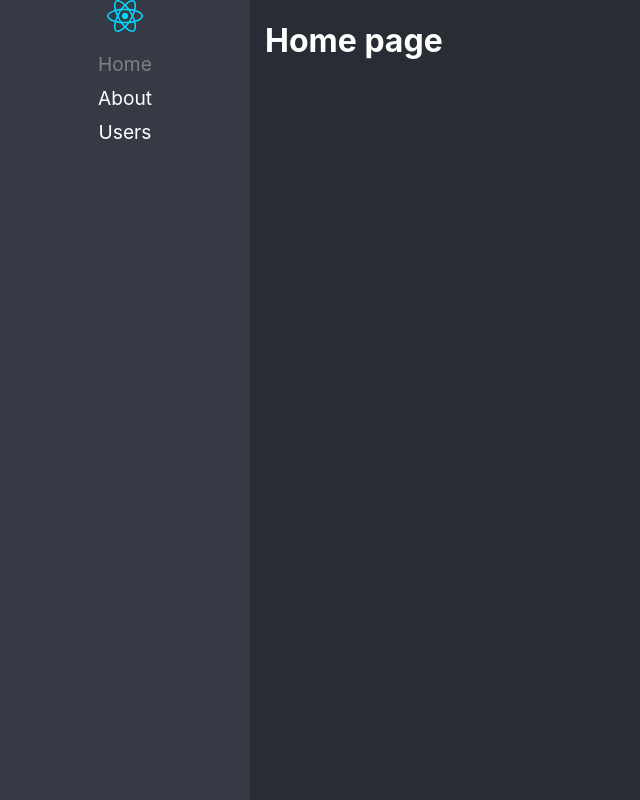
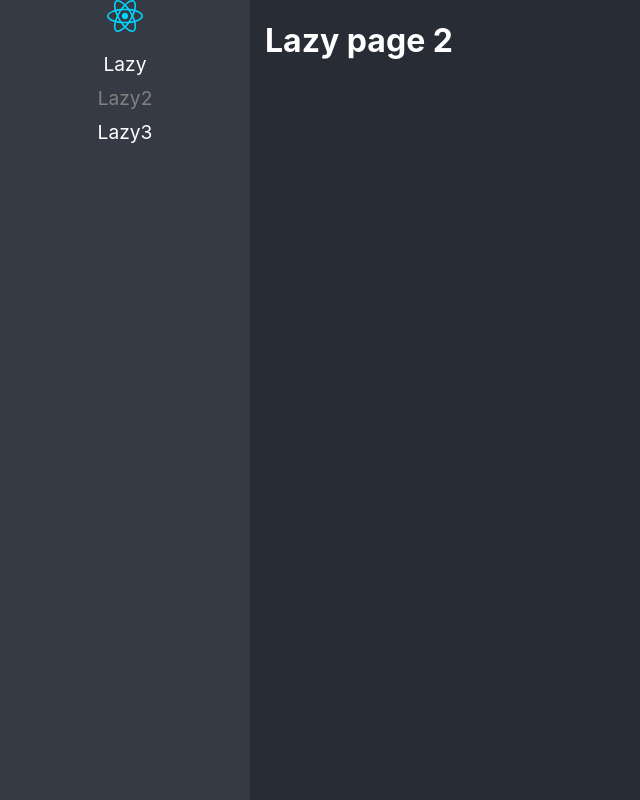
Before and after one commit to AlanDev24/react-adv, a React (Vite) app: page /lazy2 in a window 1280 px wide. Before the commit this address led to /home. Shown: the whole page, without its empty margins (0-640 px from the left). Built offline with nearby package versions, Linux system fonts and the light colour scheme.

Commit message:
componentes lazy agregados

```diff
--- a/src/routes/Navigation.tsx
+++ b/src/routes/Navigation.tsx
@@ -1,6 +1,8 @@
 import { BrowserRouter, Navigate } from "react-router-dom";
 import { Routes, Route, NavLink } from "react-router-dom";
 import logo from "../assets/react.svg";
+import { LazyPages, LazyPages2, LazyPages3 } from "./lazyload/pages";
+
 
 export const Navigation = () => {
   return (
@@ -10,23 +12,23 @@ export const Navigation = () => {
           <img src={logo} alt="React logo" />
           <ul>
             <li>
-              <NavLink className={ ( {isActive}) => isActive ? 'nav-active' : ''} to="/home">Home</NavLink>
+              <NavLink className={ ( {isActive}) => isActive ? 'nav-active' : ''} to="/lazy">Lazy</NavLink>
             </li>
             <li>
-              <NavLink className={ ( {isActive}) => isActive ? 'nav-active' : ''} to="/about">About</NavLink>
+              <NavLink className={ ( {isActive}) => isActive ? 'nav-active' : ''} to="/lazy2">Lazy2</NavLink>
             </li>
             <li>
-              <NavLink className={ ( {isActive}) => isActive ? 'nav-active' : ''} to="/users">Users</NavLink>
+              <NavLink className={ ( {isActive}) => isActive ? 'nav-active' : ''} to="/lazy3">Lazy3</NavLink>
             </li>
           </ul>
         </nav>
 
         <Routes>
-            <Route path="/about" element={<h1>About page</h1>} />
-            <Route path="/users" element={<h1>User page</h1>}/>
-            <Route path="/home" element={<h1>Home page</h1>}/>
+            <Route path="/lazy" element={<LazyPages/>} />
+            <Route path="/lazy2" element={<LazyPages2/>}/>
+            <Route path="/lazy3" element={<LazyPages3/>}/>
 
-            <Route path="/*" element={<Navigate to="/home" replace/>}/>
+            <Route path="/*" element={<Navigate to="/lazy" replace/>}/>
 
         </Routes>
       </div>
--- /dev/null
+++ b/src/routes/lazyload/pages/LazyPages.tsx
@@ -0,0 +1,6 @@
+
+export const LazyPages = () => {
+  return (
+    <h1>Lazy page </h1>
+  )
+}
--- /dev/null
+++ b/src/routes/lazyload/pages/LazyPages2.tsx
@@ -0,0 +1,6 @@
+
+export const LazyPages2 = () => {
+  return (
+    <h1>Lazy page 2</h1>
+  )
+}
--- /dev/null
+++ b/src/routes/lazyload/pages/LazyPages3.tsx
@@ -0,0 +1,6 @@
+
+export const LazyPages3 = () => {
+  return (
+    <h1>Lazy page 3</h1>
+  )
+}
--- /dev/null
+++ b/src/routes/lazyload/pages/index.ts
@@ -0,0 +1,3 @@
+export * from './LazyPages'
+export * from './LazyPages2'
+export * from './LazyPages3'
```
